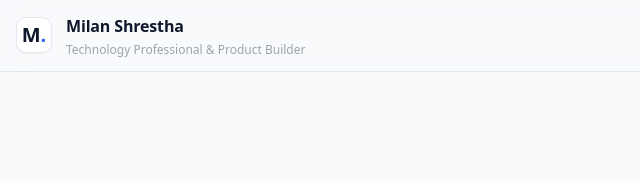
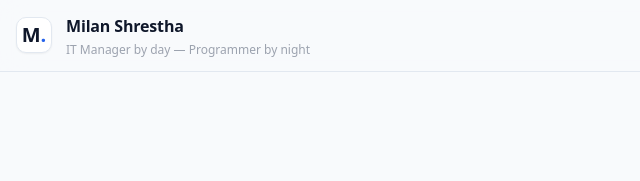
Before and after one commit to milanshrestha/milanshrestha, an Eleventy site: page src/index.njk in a window 1280 px wide. Shown: the top 181 px of the page, 0-640 px from the left. Built offline with nearby package versions, Linux system fonts and the light colour scheme; Eleventy itself is replaced by a stand-in of ours; files that its build step writes are made by us from their sources.

Commit message:
feat(header): update site tagline to 'IT Manager by day — Programmer by night'

```diff
--- a/src/_includes/components/header.njk
+++ b/src/_includes/components/header.njk
@@ -4,7 +4,7 @@
       <a class="logo" href="/" aria-label="Home">M<span>.</span></a>
       <div class="site-identity">
         <span class="site-title"><a href="/">Milan Shrestha</a></span>
-        <span class="site-tagline">Technology Professional & Product Builder</span>
+        <span class="site-tagline">IT Manager by day — Programmer by night</span>
       </div>
     </div>
 
```
